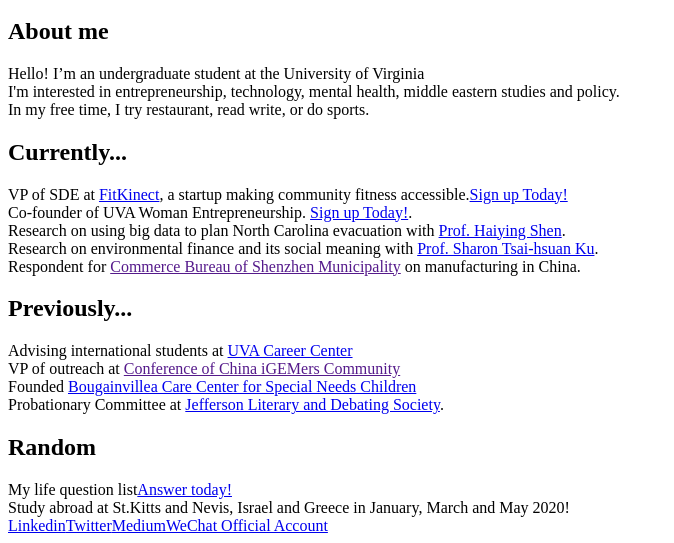
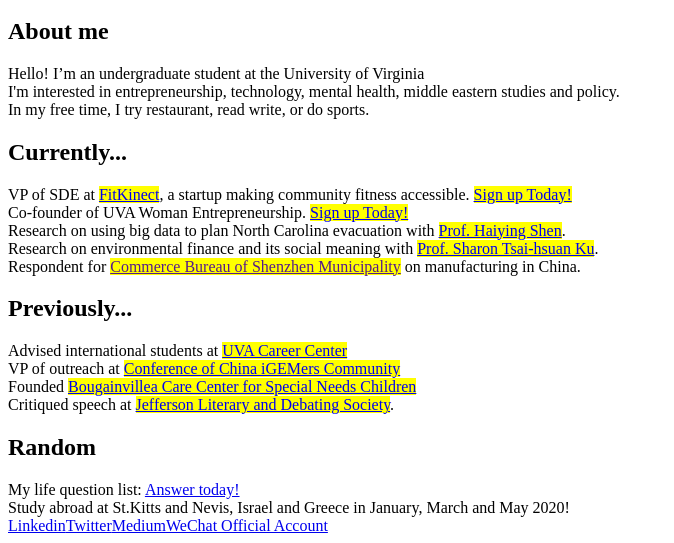
Before and after one commit to yuy1n/yuy1n.github.io, a plain HTML site: page src/index.html in a window 1280 px wide. Shown: the part 262-805 px from the top of the page, without its empty margins (0-674 px from the left). Drawn offline with Linux system fonts and the light colour scheme.

Commit message:
add mark

```diff
--- a/src/index.html
+++ b/src/index.html
@@ -18,18 +18,18 @@
           In my free time, I try restaurant, read write, or do sports. </div>
 <h2>Currently...</h2>
 <div class="p">
-  VP of SDE at <a href="http://myfitkinect.com/">FitKinect</a>, a startup making community fitness accessible.<a href="http://app.myfitkinect.com/">Sign up Today!</a><br/>
-  Co-founder of UVA Woman Entrepreneurship. <a href="https://docs.google.com/forms/d/e/1FAIpQLSeZTxXt8uetfzpgeuslqgISaNTVg2TIfR2UghSEyKjTNwQ3Ng/viewform?usp=sf_link">Sign up Today!</a>. <br/>
-  Research on using big data to plan North Carolina evacuation with <a href="http://www.cs.virginia.edu/~hs6ms/">Prof. Haiying Shen</a>. <br/>
-  Research on environmental finance and its social meaning with <a href="https://engineering.virginia.edu/faculty/sharon-tsai-hsuan-ku">Prof. Sharon Tsai-hsuan Ku</a>. <br/>
-  Respondent for <a href="">Commerce Bureau of Shenzhen Municipality</a> on manufacturing in China.
+  VP of SDE at <mark><a href="http://myfitkinect.com/">FitKinect</a></mark>, a startup making community fitness accessible. <mark><a href="http://app.myfitkinect.com/">Sign up Today!</a></mark><br/>
+  Co-founder of UVA Woman Entrepreneurship. <mark><a href="https://docs.google.com/forms/d/e/1FAIpQLSeZTxXt8uetfzpgeuslqgISaNTVg2TIfR2UghSEyKjTNwQ3Ng/viewform?usp=sf_link">Sign up Today!</a></mark> <br/>
+  Research on using big data to plan North Carolina evacuation with <mark><a href="http://www.cs.virginia.edu/~hs6ms/">Prof. Haiying Shen</a></mark>. <br/>
+  Research on environmental finance and its social meaning with <mark><a href="https://engineering.virginia.edu/faculty/sharon-tsai-hsuan-ku">Prof. Sharon Tsai-hsuan Ku</a></mark>. <br/>
+  Respondent for <mark><a href="">Commerce Bureau of Shenzhen Municipality</a></mark> on manufacturing in China.
 <h2>Previously...</h2>
-  Advising international students at <a href="https://career.virginia.edu/">UVA Career Center</a></br>
-  VP of outreach at <a href="">Conference of China iGEMers Community</a></BR>
-  Founded <a href="http://www.szldj2012.com/col.jsp?id=108">Bougainvillea Care Center for Special Needs Children</a></br>
-  Probationary Committee at <a href="https://jeffersonsociety.org/">Jefferson Literary and Debating Society</a>.
+  Advised international students at <mark><a href="https://career.virginia.edu/">UVA Career Center</a></mark></br>
+  VP of outreach at <mark><a href="http://www.igemccic.com/registration/index_en.html#">Conference of China iGEMers Community</a></mark></br>
+  Founded <mark><a href="http://www.szldj2012.com/col.jsp?id=108">Bougainvillea Care Center for Special Needs Children</a></mark></br>
+  Critiqued speech at <mark><a href="https://jeffersonsociety.org/">Jefferson Literary and Debating Society</a></mark>.
 <h2>Random</h2>
-My life question list<a href="https://docs.google.com/document/d/1NpBp-rOkfI7ZDNsfwBhVYbSsLGKk69CerX3md86Bwu4/edit?usp=sharing">Answer today!</a> </br>
+My life question list: <mark><a href="https://docs.google.com/document/d/1NpBp-rOkfI7ZDNsfwBhVYbSsLGKk69CerX3md86Bwu4/edit?usp=sharing"></mark>Answer today!</a></mark> </br>
   Study abroad at St.Kitts and Nevis, Israel and Greece in January, March and May 2020!
 </div>
       </main>
```
Also changed, not shown: dist/index.html (+10 -10 lines), index.html (+10 -10 lines).
